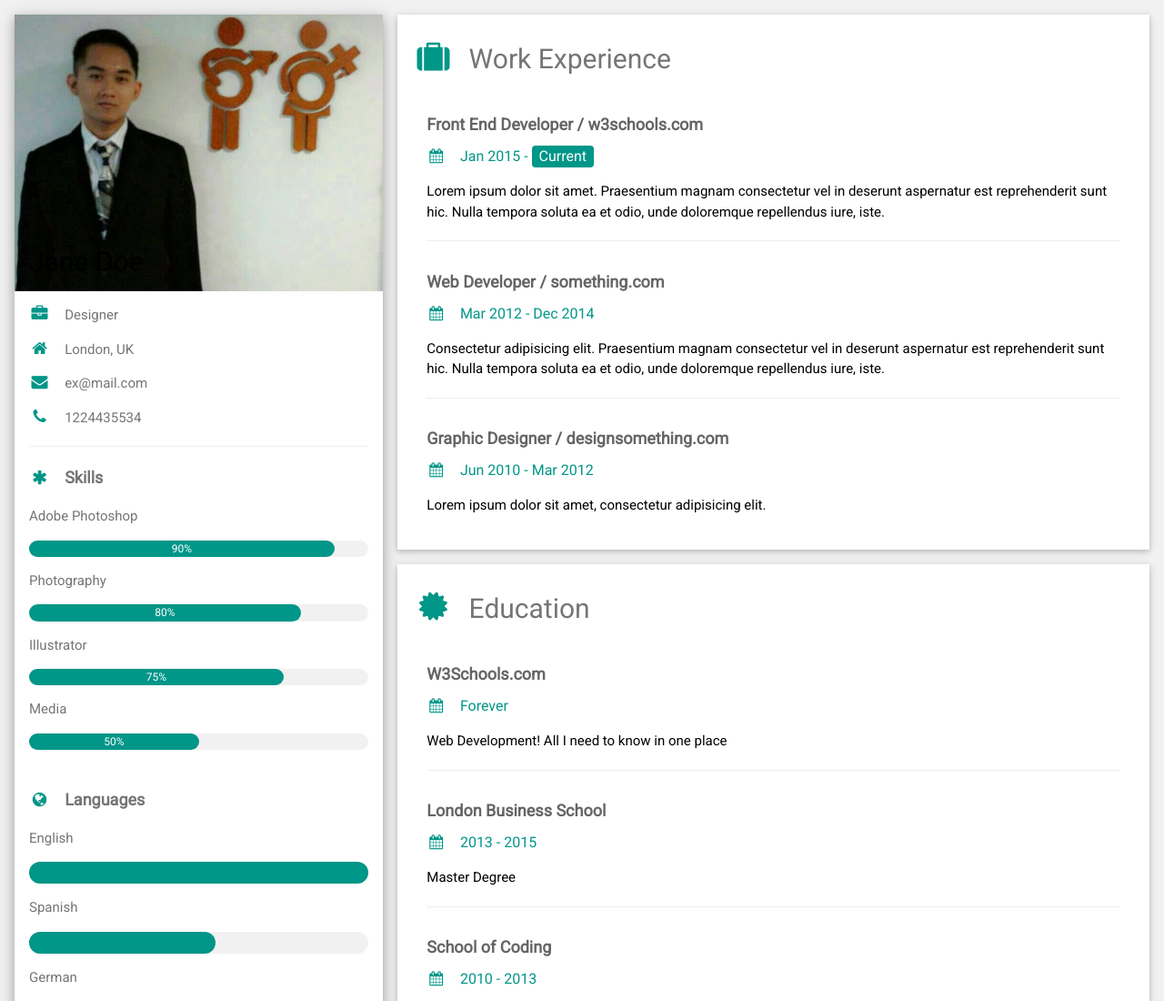
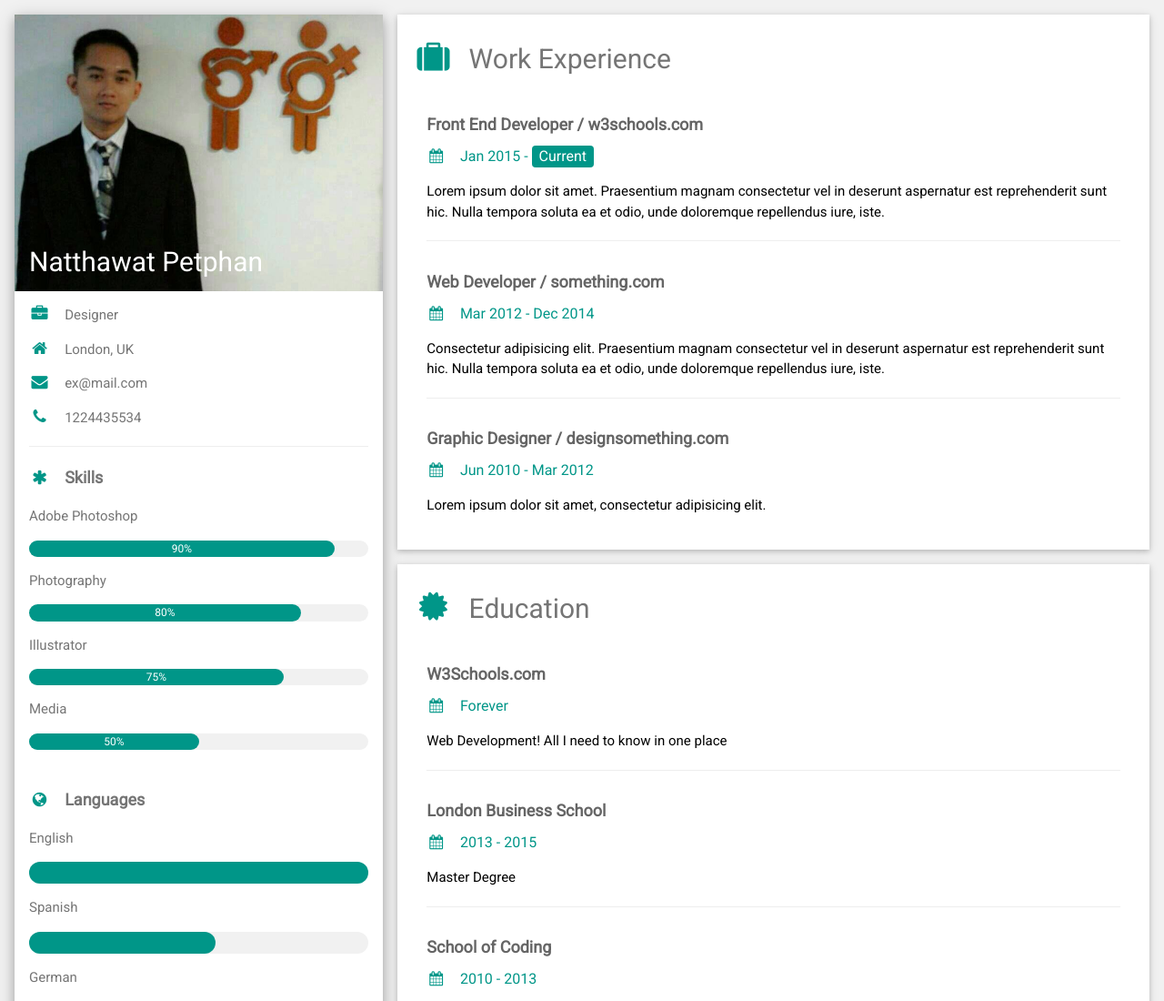
Before and after one commit to natthawatp/resume.github.io, a plain HTML site: page index.html in a window 1280 px wide. Shown: the top 1100 px of the page at 91% size. Drawn offline with nearby package versions, Linux system fonts and the light colour scheme.

Commit message:
Update index.html

```diff
--- a/index.html
+++ b/index.html
@@ -1,12 +1,13 @@
 <!DOCTYPE html>
 <html>
-<title>W3.CSS Template</title>
+<title>Resume</title>
 <meta charset="UTF-8">
 <meta name="viewport" content="width=device-width, initial-scale=1">
 <link rel="stylesheet" href="w3.css">
 <link rel='stylesheet' href='https://fonts.googleapis.com/css?family=Roboto'>
 <link rel="stylesheet" href="https://cdnjs.cloudflare.com/ajax/libs/font-awesome/4.7.0/css/font-awesome.min.css">
 <style>
+  h2{color:white}
 html,body,h1,h2,h3,h4,h5,h6 {font-family: "Roboto", sans-serif}
 </style>
 <body class="w3-light-grey">
@@ -24,7 +25,7 @@ html,body,h1,h2,h3,h4,h5,h6 {font-family: "Roboto", sans-serif}
         <div class="w3-display-container">
           <img src="avatar_hat.jpg" style="width:100%" alt="Avatar">
           <div class="w3-display-bottomleft w3-container w3-text-black">
-            <h2>Jane Doe</h2>
+            <h2>Natthawat Petphan</h2>
           </div>
         </div>
         <div class="w3-container">
```
